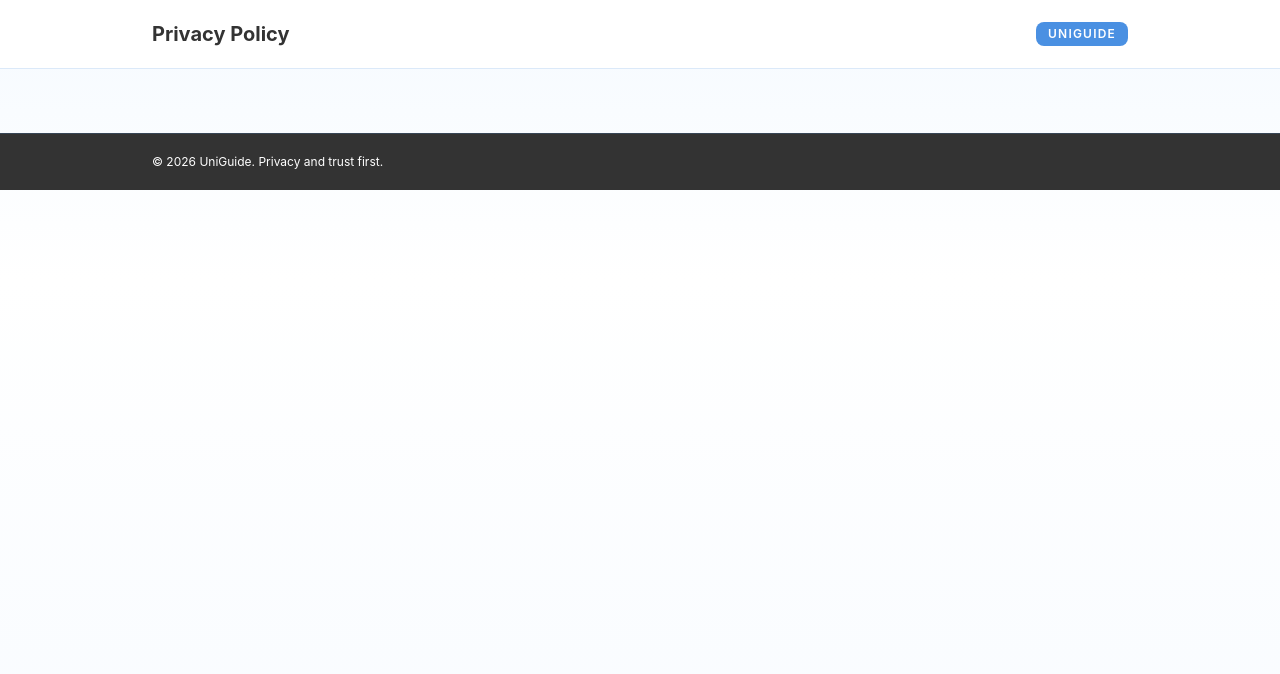
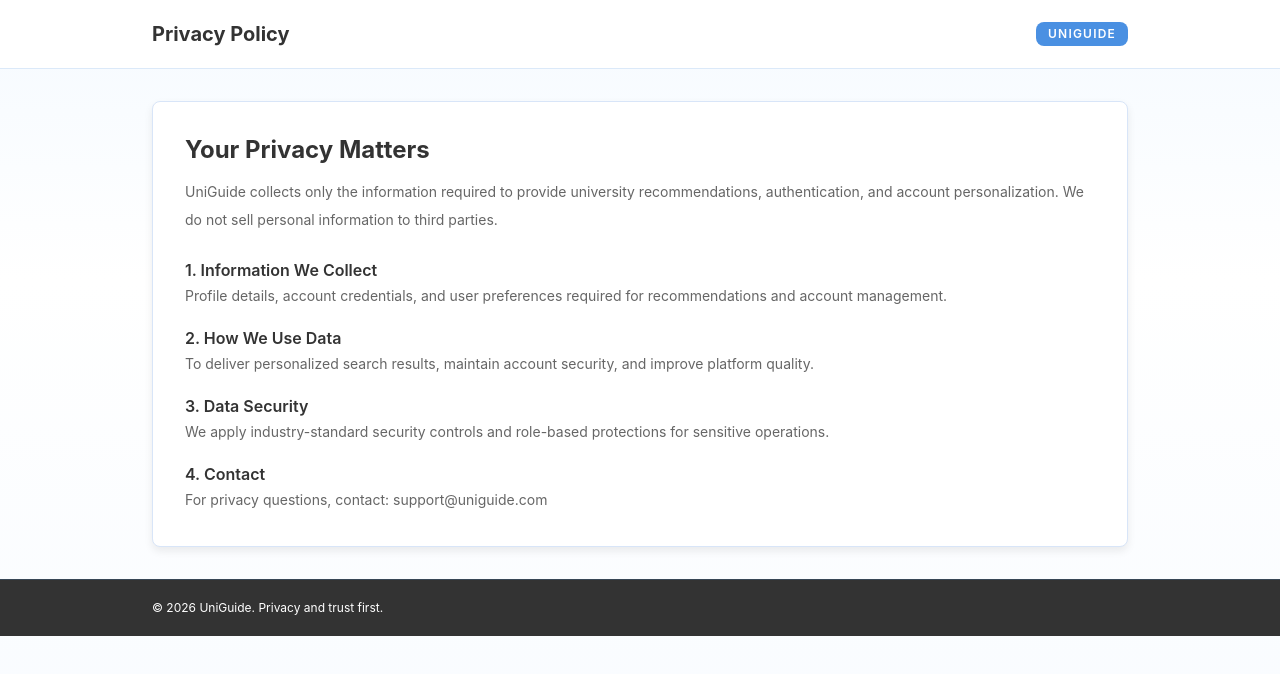
Before and after one commit to b-shhhh/UNIGUIDE, a Next.js app in the folder frontend/: page /privacy-policy in a window 1280 px wide. Shown: the top 674 px of the page. Built offline with nearby package versions, Linux system fonts and the light colour scheme.

Commit message:
page.tsx

```diff
--- a/frontend/app/privacy-policy/page.tsx
+++ b/frontend/app/privacy-policy/page.tsx
@@ -1,3 +1,30 @@
 export default function Page() {
-  return null;
+  return (
+    <article className="rounded-[8px] border border-[#d8e5f8] bg-white p-6 shadow-[0_4px_8px_rgba(0,0,0,0.08)] sm:p-8">
+      <h2 className="text-2xl font-bold text-[#333333]">Your Privacy Matters</h2>
+      <p className="mt-3 text-sm leading-7 text-[#666666]">
+        UniGuide collects only the information required to provide university recommendations, authentication, and
+        account personalization. We do not sell personal information to third parties.
+      </p>
+
+      <section className="mt-6 space-y-4 text-sm leading-7 text-[#666666]">
+        <div>
+          <h3 className="text-base font-semibold text-[#333333]">1. Information We Collect</h3>
+          <p>Profile details, account credentials, and user preferences required for recommendations and account management.</p>
+        </div>
+        <div>
+          <h3 className="text-base font-semibold text-[#333333]">2. How We Use Data</h3>
+          <p>To deliver personalized search results, maintain account security, and improve platform quality.</p>
+        </div>
+        <div>
+          <h3 className="text-base font-semibold text-[#333333]">3. Data Security</h3>
+          <p>We apply industry-standard security controls and role-based protections for sensitive operations.</p>
+        </div>
+        <div>
+          <h3 className="text-base font-semibold text-[#333333]">4. Contact</h3>
+          <p>For privacy questions, contact: support@uniguide.com</p>
+        </div>
+      </section>
+    </article>
+  );
 }
```
